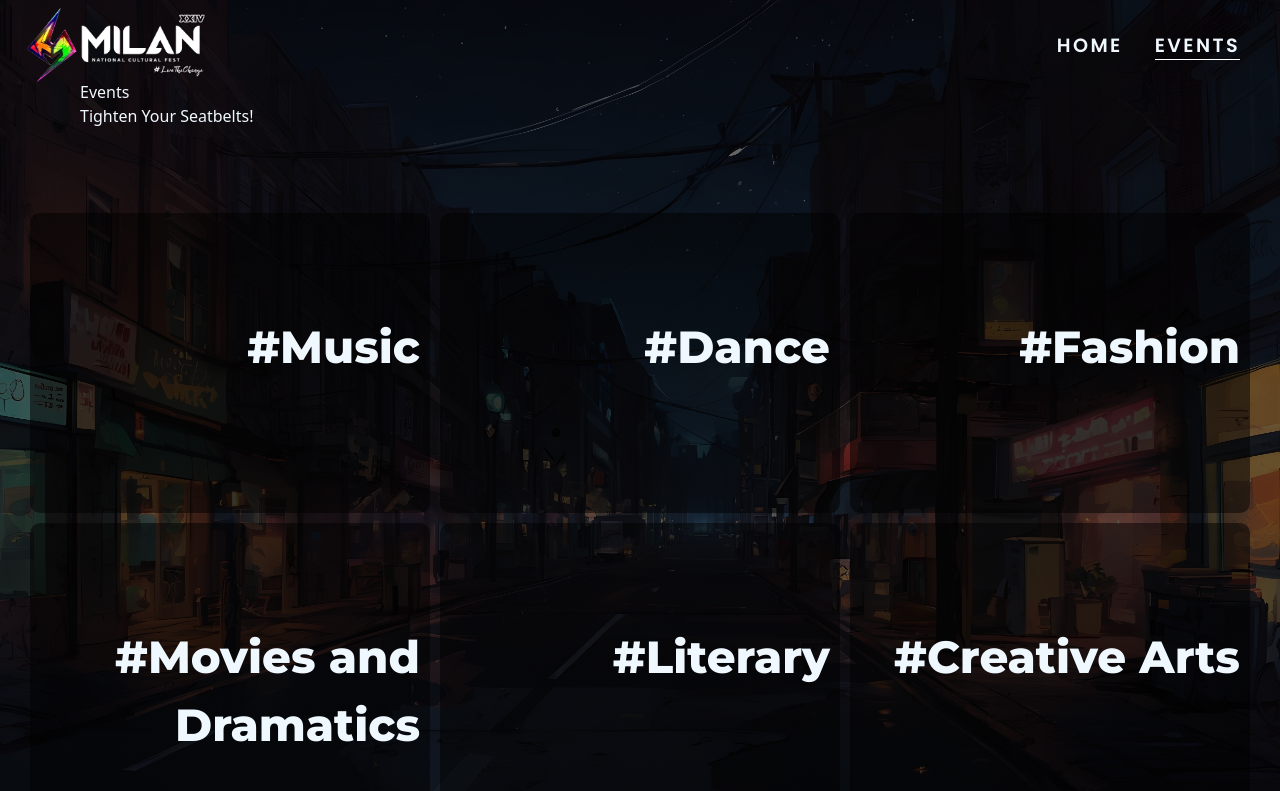
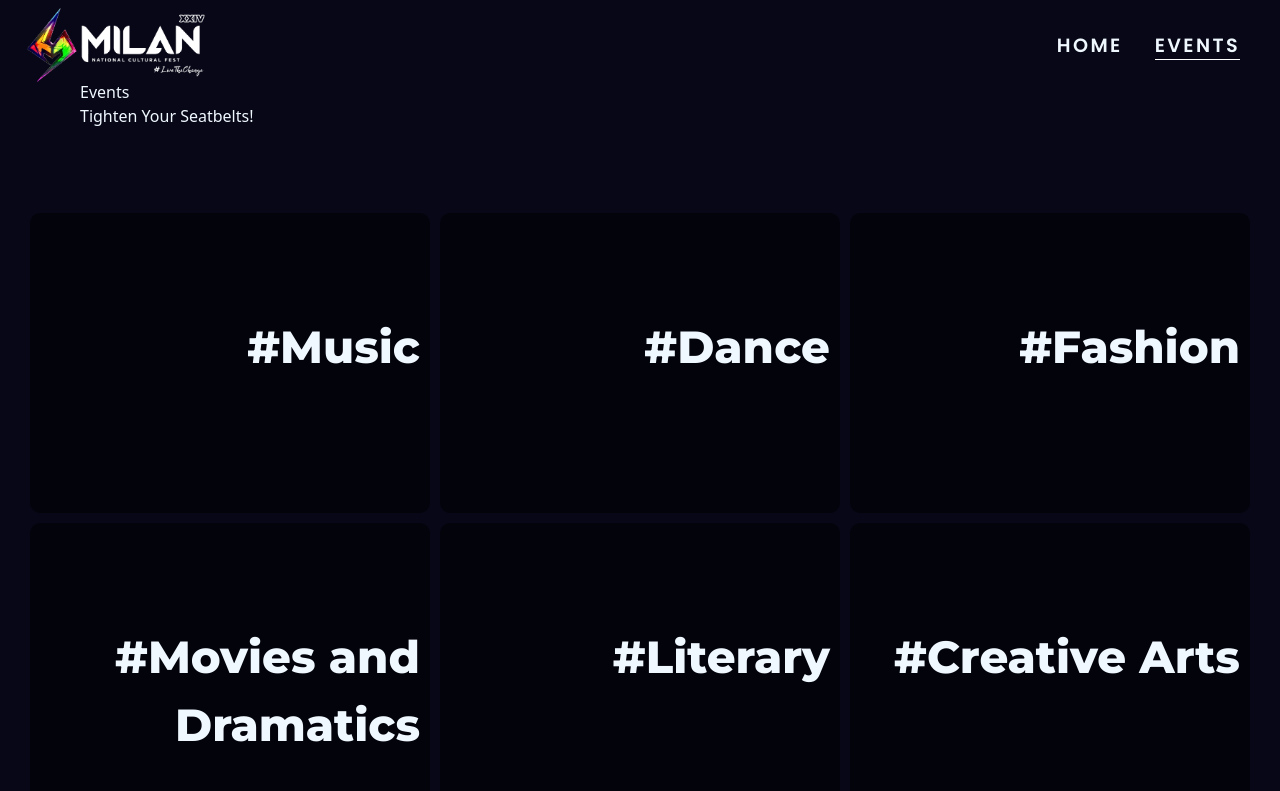
Before and after one commit to rushilghetiya/milan-2024-fronted, a React (Vite) app: page /event in a window 1280 px wide. Shown: the top 791 px of the page. Built offline with nearby package versions, Linux system fonts and the light colour scheme; a web font is replaced by a local one.

Commit message:
event club card animation

```diff
--- a/src/components/Home/EmailForm.tsx
+++ b/src/components/Home/EmailForm.tsx
@@ -17,7 +17,7 @@
 import { toast } from "@/components/ui/use-toast";
 
 const FormSchema = z.object({
-    email: z.string().email({message: "Invalid email address",}),
+  email: z.string().email({ message: "Invalid email address" }),
 });
 
 export function InputForm() {
@@ -32,21 +32,30 @@
     try {
       // send data as json
       console.log(JSON.stringify(data));
-            await axios.post('https://o7gjqg78ql.execute-api.ap-south-1.amazonaws.com/milan-survey', JSON.stringify(data), {
+      await axios.post(
+        "https://o7gjqg78ql.execute-api.ap-south-1.amazonaws.com/milan-survey",
+        JSON.stringify(data),
+        {
           headers: {
-                    'Content-Type': 'application/json'
+            "Content-Type": "application/json",
+          },
         }
+      );
+      toast({
+        title: "Success!",
+        description: "Check your inbox for your own personalised invite!",
       });
-            toast({title: "Success!", description: "Check your inbox for your own personalised invite!"});
-        } catch(error) {
-            toast({title: "Error!", description: "Something went wrong, please try again later!"});
+    } catch (error) {
+      toast({ title: "Success!", description: "Thankyou for your input!" });
     }
   }
 
   return (
-
     <Form {...form}>
-            <form onSubmit={form.handleSubmit(onSubmit)} className=" flex flex-col mx-10 lg:w-1/3 space-y-6 lg:mx-auto justify-center">
+      <form
+        onSubmit={form.handleSubmit(onSubmit)}
+        className=" flex flex-col mx-10 lg:w-1/3 space-y-6 lg:mx-auto justify-center"
+      >
         <FormField
           control={form.control}
           name="email"
@@ -63,10 +72,11 @@
             </FormItem>
           )}
         />
-                <Button type="submit" variant={"default"} className="w-[6rem] mx-auto">Submit</Button>
+        <Button type="submit" variant={"default"} className="w-[6rem] mx-auto">
+          Submit
+        </Button>
       </form>
     </Form>
-
   );
 }
 
--- /dev/null
+++ b/src/components/ui/3d-card.tsx
@@ -0,0 +1,152 @@
+import { cn } from "../../lib/utils";
+// import Image from "next/image";
+import React, {
+  createContext,
+  useState,
+  useContext,
+  useRef,
+  useEffect,
+} from "react";
+
+const MouseEnterContext = createContext<
+  [boolean, React.Dispatch<React.SetStateAction<boolean>>] | undefined
+>(undefined);
+
+export const CardContainer = ({
+  children,
+  className,
+  containerClassName,
+}: {
+  children?: React.ReactNode;
+  className?: string;
+  containerClassName?: string;
+}) => {
+  const containerRef = useRef<HTMLDivElement>(null);
+  const [isMouseEntered, setIsMouseEntered] = useState(false);
+
+  const handleMouseMove = (e: React.MouseEvent<HTMLDivElement>) => {
+    if (!containerRef.current) return;
+    const { left, top, width, height } =
+      containerRef.current.getBoundingClientRect();
+    const x = (e.clientX - left - width / 2) / 25;
+    const y = (e.clientY - top - height / 2) / 25;
+    containerRef.current.style.transform = `rotateY(${x}deg) rotateX(${y}deg)`;
+  };
+
+  const handleMouseEnter = (e: React.MouseEvent<HTMLDivElement>) => {
+    setIsMouseEntered(true);
+    if (!containerRef.current) return;
+  };
+
+  const handleMouseLeave = (e: React.MouseEvent<HTMLDivElement>) => {
+    if (!containerRef.current) return;
+    setIsMouseEntered(false);
+    containerRef.current.style.transform = `rotateY(0deg) rotateX(0deg)`;
+  };
+  return (
+    <MouseEnterContext.Provider value={[isMouseEntered, setIsMouseEntered]}>
+      <div
+        className={cn(
+          "py-5 px-5 flex items-center justify-center",
+          containerClassName
+        )}
+        style={{
+          perspective: "1000px",
+        }}
+      >
+        <div
+          ref={containerRef}
+          onMouseEnter={handleMouseEnter}
+          onMouseMove={handleMouseMove}
+          onMouseLeave={handleMouseLeave}
+          className={cn(
+            "flex items-center justify-center relative transition-all duration-200 ease-linear",
+            className
+          )}
+          style={{
+            transformStyle: "preserve-3d",
+          }}
+        >
+          {children}
+        </div>
+      </div>
+    </MouseEnterContext.Provider>
+  );
+};
+
+export const CardBody = ({
+  children,
+  className,
+}: {
+  children: React.ReactNode;
+  className?: string;
+}) => {
+  return (
+    <div
+      className={cn(
+        "w-96 [transform-style:preserve-3d]  [&>*]:[transform-style:preserve-3d]",
+        className
+      )}
+    >
+      {children}
+    </div>
+  );
+};
+
+export const CardItem = ({
+  as: Tag = "div",
+  children,
+  className,
+  translateX = 0,
+  translateY = 0,
+  translateZ = 0,
+  rotateX = 0,
+  rotateY = 0,
+  rotateZ = 0,
+  ...rest
+}: {
+  as?: React.ElementType;
+  children: React.ReactNode;
+  className?: string;
+  translateX?: number | string;
+  translateY?: number | string;
+  translateZ?: number | string;
+  rotateX?: number | string;
+  rotateY?: number | string;
+  rotateZ?: number | string;
+}) => {
+  const ref = useRef<HTMLDivElement>(null);
+  const [isMouseEntered] = useMouseEnter();
+
+  useEffect(() => {
+    handleAnimations();
+  }, [isMouseEntered]);
+
+  const handleAnimations = () => {
+    if (!ref.current) return;
+    if (isMouseEntered) {
+      ref.current.style.transform = `translateX(${translateX}px) translateY(${translateY}px) translateZ(${translateZ}px) rotateX(${rotateX}deg) rotateY(${rotateY}deg) rotateZ(${rotateZ}deg)`;
+    } else {
+      ref.current.style.transform = `translateX(0px) translateY(0px) translateZ(0px) rotateX(0deg) rotateY(0deg) rotateZ(0deg)`;
+    }
+  };
+
+  return (
+    <Tag
+      ref={ref}
+      className={cn("w-fit transition duration-200 ease-linear", className)}
+      {...rest}
+    >
+      {children}
+    </Tag>
+  );
+};
+
+// Create a hook to use the context
+export const useMouseEnter = () => {
+  const context = useContext(MouseEnterContext);
+  if (context === undefined) {
+    throw new Error("useMouseEnter must be used within a MouseEnterProvider");
+  }
+  return context;
+};
--- a/src/pages/Event/Event.css
+++ b/src/pages/Event/Event.css
@@ -1,10 +1,4 @@
 .eventContainer {
-  background-image: linear-gradient(
-      0deg,
-      rgba(0, 0, 0, 0.6) 100%,
-      rgba(0, 0, 0, 0.536) 0
-    ),
-    url("@/assets/images/eventBg-4.jpg");
   background-attachment: fixed;
   background-position: 50%;
   background-repeat: no-repeat;
--- a/src/pages/Event/Event.tsx
+++ b/src/pages/Event/Event.tsx
@@ -1,8 +1,9 @@
 /* eslint-disable @typescript-eslint/no-explicit-any */
 import "./Event.css";
 
-import  data  from "../../DataList/EventList";
-import { cn } from "@/lib/utils";
+import data from "../../DataList/EventList";
+import { CardBody, CardContainer, CardItem } from "../../components/ui/3d-card";
+// import { cn } from "@/lib/utils";
 import { Link } from "react-router-dom";
 // import { useQueryClient } from "react-query";
 
@@ -12,7 +13,6 @@
   //   queryClient.invalidateQueries("eventCodeOfUser");
 
   //  },[]);
-
 
   return (
     <div className="eventContainer">
@@ -28,17 +28,24 @@
         <div className="clubs">
           {data?.map((event: any, index: number) => {
             return (
+              <CardContainer>
+                <CardBody>
+                  <CardItem translateZ="30" rotateX={10} rotateZ={-5}>
                     <Link to={`/event/${event.nameLink}`}>
-              <div
-                key={index}
-                className="club-box"
-              >
+                      <div key={index} className="club-box">
                         {/* <img src={event.bgImage} className="object-cover w-full h-full   "></img> */}
                         <div className="category-box">
-                  <p className="text-white text-[poppins] font-extrabold capitalize  ">#{event.name}</p>
+                          <CardItem translateZ="50">
+                            <p className="text-white text-[poppins] font-extrabold capitalize  ">
+                              #{event.name}
+                            </p>
+                          </CardItem>
                         </div>
                       </div>
                     </Link>
+                  </CardItem>
+                </CardBody>
+              </CardContainer>
             );
           })}
         </div>
```
Lines whose indentation alone changed are shown as unchanged.
